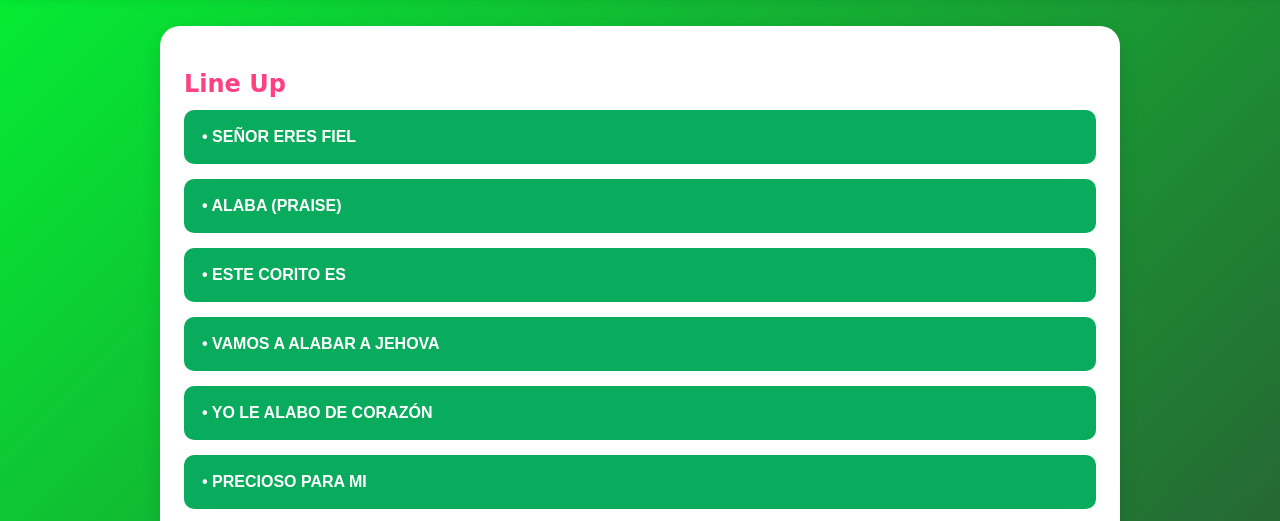
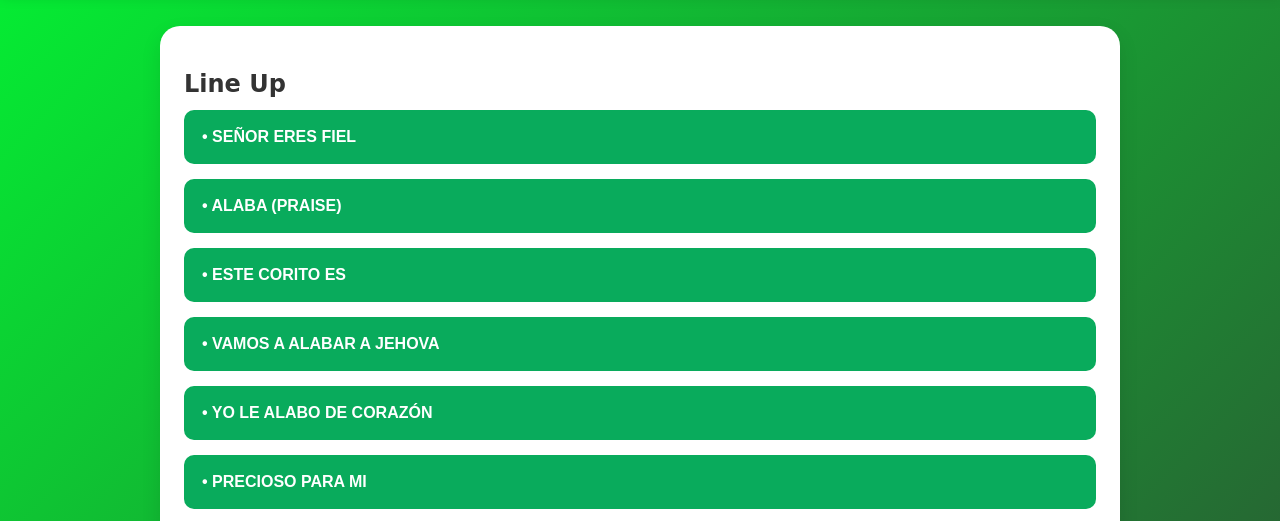
Before and after one commit to Jovenesdelaiema/PrimaveraFest2025, a plain HTML site: page index.html in a window 1280 px wide. Shown: the part 270-791 px from the top of the page. Drawn offline with Linux system fonts and the light colour scheme.

Commit message:
Update index.html

```diff
--- a/index.html
+++ b/index.html
@@ -33,7 +33,7 @@ header img.logo2 { height: 200px; margin-top: 35px; cursor: pointer; }
 
         h1, h2, h3 {
             font-family: 'Baloo 2', cursive;
-            color: #ff4081;
+            color: #333;
             margin-bottom: 0.5em;
         }
 
```
